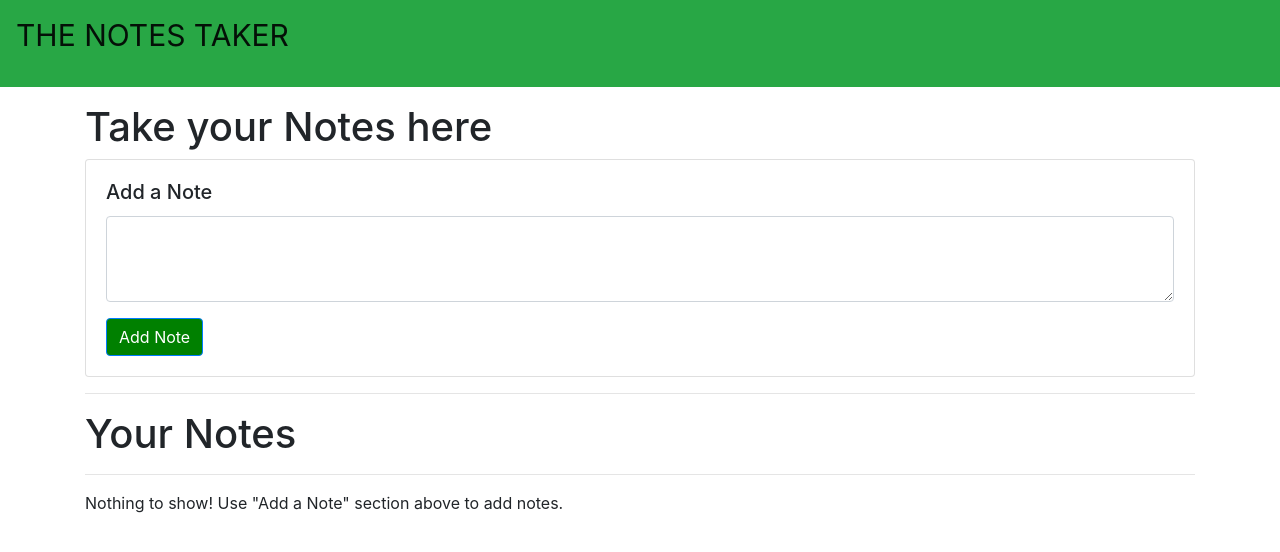
After one commit to Sisirakv/g-portfolio, a Django app: template templates/todo.html in a window 1280 px wide. The commit adds this page. Shown: the top 552 px of the page. Run offline with Django 3.2, Linux system fonts and the light colour scheme; the template is opened without the code that fills it, so the values that code supplies are empty; some libraries are stand-ins or nearby versions.

Commit message:
product page issue

```diff
--- /dev/null
+++ b/templates/todo.html
@@ -0,0 +1,133 @@
+<!DOCTYPE html>
+<html lang="en">
+
+<head>
+    <link rel="stylesheet" href="https://stackpath.bootstrapcdn.com/bootstrap/4.3.1/css/bootstrap.min.css"
+        integrity="sha384-ggOyR0iXCbMQv3Xipma34MD+dH/1fQ784/j6cY/iJTQUOhcWr7x9JvoRxT2MZw1T" crossorigin="anonymous">
+
+    <script src="https://code.jquery.com/jquery-3.3.1.slim.min.js"
+        integrity="sha384-q8i/X+965DzO0rT7abK41JStQIAqVgRVzpbzo5smXKp4YfRvH+8abtTE1Pi6jizo" crossorigin="anonymous">
+        </script>
+
+    <script src="https://cdnjs.cloudflare.com/ajax/libs/popper.js/1.14.7/umd/popper.min.js"
+        integrity="sha384-UO2eT0CpHqdSJQ6hJty5KVphtPhzWj9WO1clHTMGa3JDZwrnQq4sF86dIHNDz0W1" crossorigin="anonymous">
+        </script>
+
+    <script src="https://stackpath.bootstrapcdn.com/bootstrap/4.3.1/js/bootstrap.min.js"
+        integrity="sha384-JjSmVgyd0p3pXB1rRibZUAYoIIy6OrQ6VrjIEaFf/nJGzIxFDsf4x0xIM+B07jRM" crossorigin="anonymous">
+        </script>
+</head>
+
+<body>
+    <nav class="navbar navbar-expand-lg
+				navbar-light bg-success">
+        <a class="navbar-brand" href="#">
+            <p style="font-size: 30px;">
+                THE NOTES TAKER
+            </p>
+
+        </a>
+    </nav>
+
+    <div class="container my-3">
+        <h1>Take your Notes here</h1>
+        <div class="card">
+            <div class="card-body">
+                <h5 class="card-title">
+                    Add a Note
+
+                </h5>
+                <div class="form-group">
+                    <textarea class="form-control" id="addTxt" rows="3">
+					</textarea>
+                </div>
+                <button class="btn btn-primary" id="addBtn" style="background-color:green">
+                    Add Note
+                </button>
+            </div>
+        </div>
+        <hr>
+        <h1>Your Notes</h1>
+        <hr>
+
+        <div id="notes" class="row container-fluid">
+        </div>
+    </div>
+
+
+</body>
+
+</html>
+
+<script>
+    showNotes();
+
+    // If user adds a note, add it to the localStorage
+    let addBtn = document.getElementById("addBtn");
+    addBtn.addEventListener("click", function (e) {
+        let addTxt = document.getElementById("addTxt");
+        let notes = localStorage.getItem("notes");
+
+        if (notes == null) notesObj = [];
+        else notesObj = JSON.parse(notes);
+
+        notesObj.push(addTxt.value);
+        localStorage.setItem("notes", JSON.stringify(notesObj));
+        addTxt.value = "";
+
+        showNotes();
+    });
+
+    // Function to show elements from localStorage
+    function showNotes() {
+        let notes = localStorage.getItem("notes");
+
+        if (notes == null) notesObj = [];
+        else notesObj = JSON.parse(notes);
+
+        let html = "";
+
+        notesObj.forEach(function (element, index) {
+            html += `<div class="noteCard my-2 mx-2 card"
+			style="width: 18rem;">
+				<div class="card-body">
+					<h5 class="card-title">
+						Note ${index + 1}
+					</h5>
+					<p class="card-text">
+						${element}
+					</p>
+
+				<button id="${index}" onclick=
+					"deleteNote(this.id)"
+					class="btn btn-primary">
+					Delete Note
+				</button>
+			</div>
+		</div>`;
+        });
+
+        let notesElm = document.getElementById("notes");
+
+        if (notesObj.length != 0) notesElm.innerHTML = html;
+        else
+            notesElm.innerHTML = `Nothing to show!
+		Use "Add a Note" section above to add notes.`;
+    }
+
+    // Function to delete a note
+    function deleteNote(index) {
+        let notes = localStorage.getItem("notes");
+
+        if (notes == null) notesObj = [];
+        else notesObj = JSON.parse(notes);
+
+        notesObj.splice(index, 1);
+
+        localStorage.setItem("notes",
+            JSON.stringify(notesObj));
+
+        showNotes();
+    }
+
+</script>
```
Also changed, not shown: templates/details.html (+118 -7 lines), db.sqlite3.
